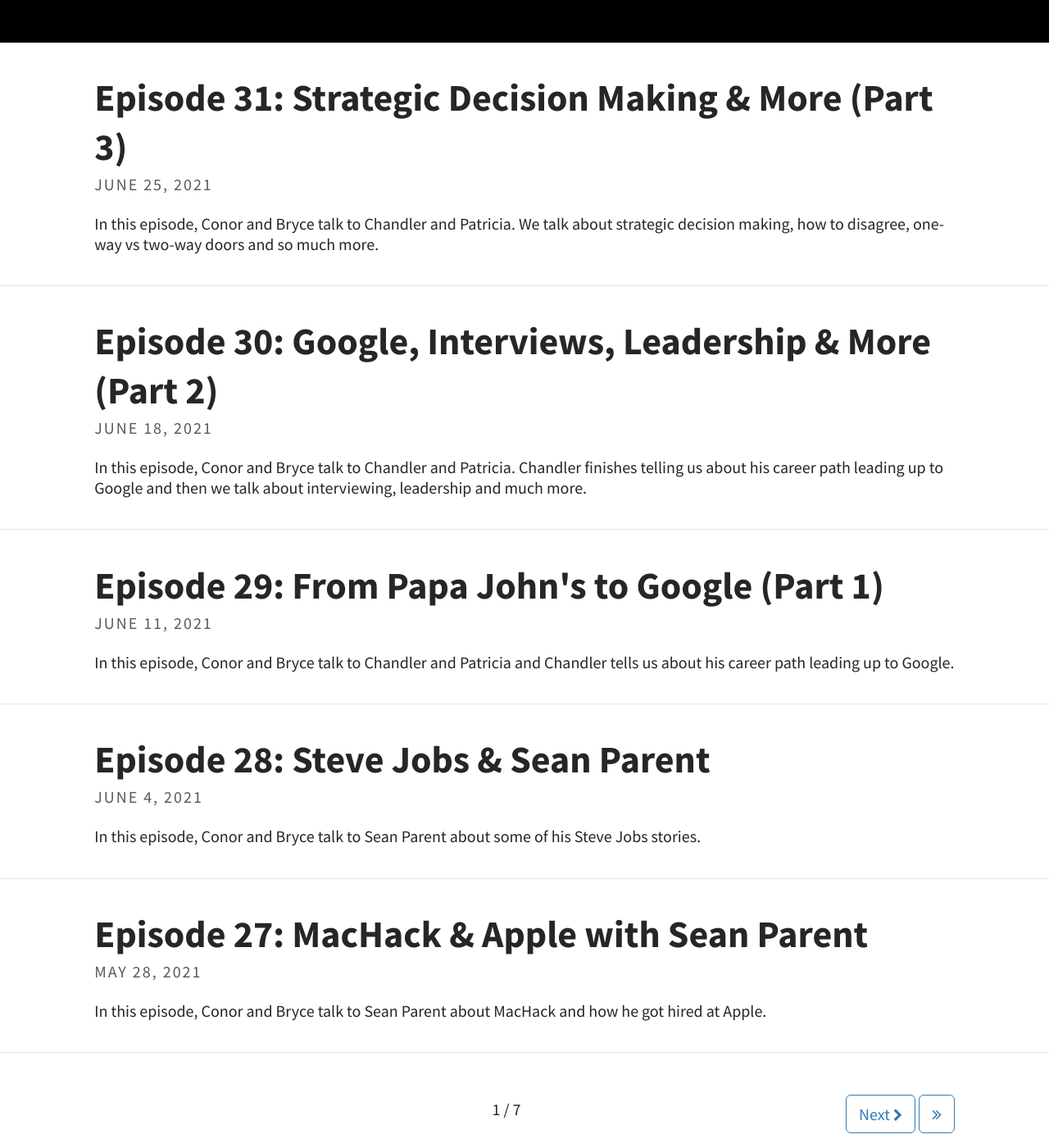
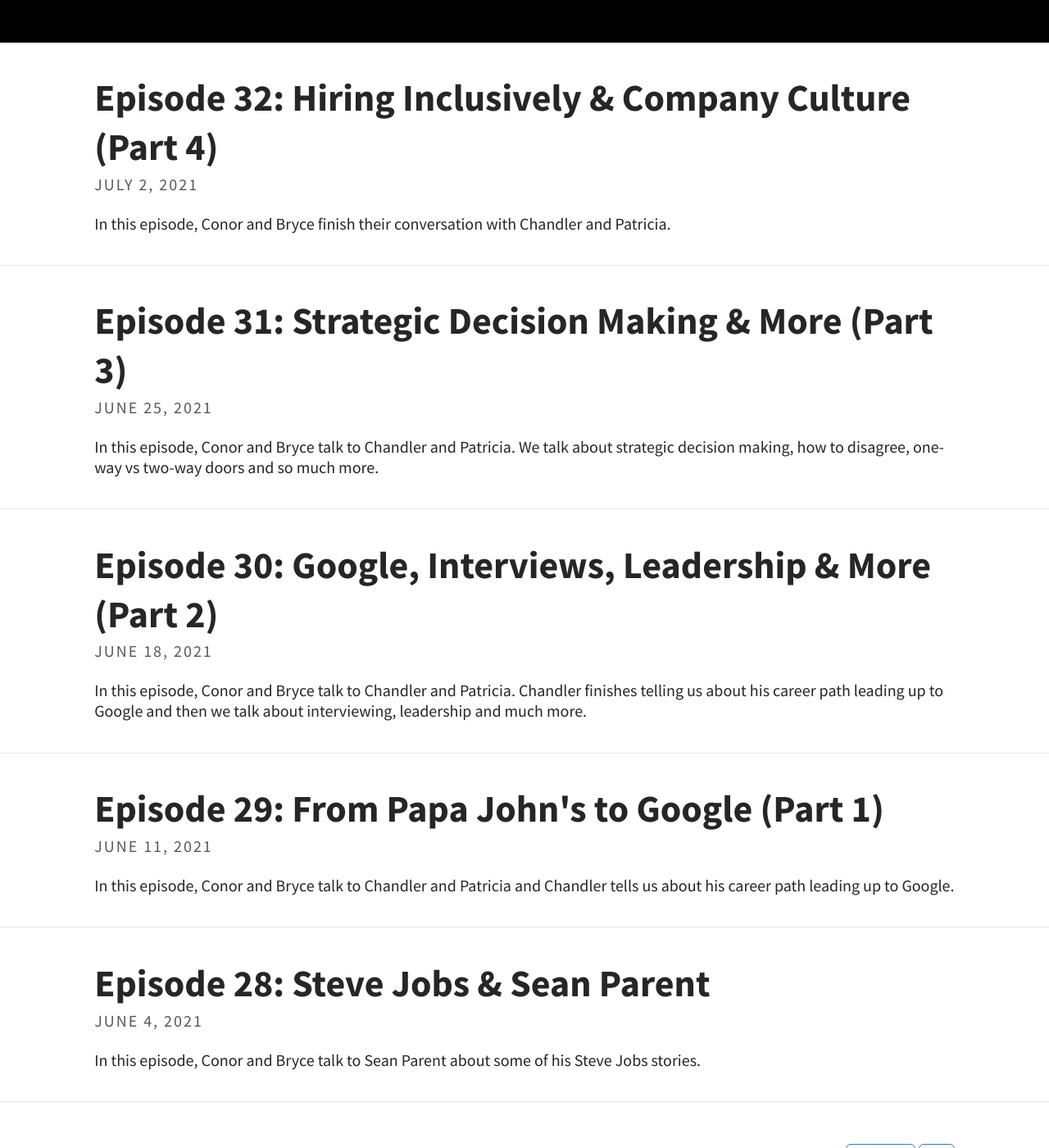
Before and after one commit to codereport/adsp2, a Jekyll site: the page built from index.html, in a window 1280 px wide and 1400 px high, scrolled down 333 px. Shown: the whole window at 82% size. Built offline with Jekyll 4.4.1, drawn with Linux system fonts in a browser that asks for light colours; the list of posts is cut into pages by our own code; some of the changed lines change nothing that is shown.

Commit message:
Episode 32

```diff
--- /dev/null
+++ b/_posts/2021-07-02-Episode-32.md
@@ -0,0 +1,40 @@
+---
+layout: post
+title: "Episode 32: Hiring Inclusively & Company Culture (Part 4)"
+tags: [Chandler Carruth, Patricia Aas, Guest, Interviewing]
+excerpt_separator: <!--more-->
+---
+
+<div id="buzzsprout-player-8801808"></div>
+<script src="https://www.buzzsprout.com/1501960/8801808-episode-32-hiring-inclusively-company-culture-part-4.js?container_id=buzzsprout-player-8801808&player=small" type="text/javascript" charset="utf-8"></script>
+
+<br>In this episode, Conor and Bryce finish their conversation with Chandler and Patricia.
+
+<!--more-->
+
+**About the Guests:**
+
+[Chandler Carruth](https://twitter.com/chandlerc1024) leads the C++, [Clang](https://clang.llvm.org/), and [LLVM](https://llvm.org/) teams at Google, building a better language with better diagnostics, tools, compilers, optimizers, etc. Previously, he worked on several pieces of Google’s distributed build system. He makes guest appearances helping to maintain a few core C++ libraries across Google’s codebase, and is active in the LLVM and Clang open source communities. He received his M.S. and B.S. in Computer Science from Wake Forest University, but disavows all knowledge of the contents of his Master’s thesis. He is regularly found drinking Cherry Coke Zero in the daytime and pontificating over a single malt scotch in the evening.
+
+[Patricia Aas](https://twitter.com/pati_gallardo) is a C++ programmer with a "thing for building browsers". She works for a company she co-founded called [TurtleSec](https://turtlesec.no/) where she teaches courses in Secure Coding in C++ and does consulting and contracting. She has been a professional programmer for 16 years, and started off her career working on the original [Opera browser](https://www.opera.com/). Since then she has made embedded products at Cisco and another browser at [Vivaldi](https://vivaldi.com/). When she has time she works on her own open source (pre-alpha) Chromium/Blink+Qt based browser called [TurtleBrowser](https://github.com/turtlebrowser/turtlebrowser).
+
+### Show Notes
+
+**Date Recorded:** 2021-06-05 <br>
+**Date Released:** 2021-07-02
+
+* [ADSP Episode 29: From Papa John's to Google (Part 1)](https://adspthepodcast.com/2021/06/11/Episode-29.html)
+* [ADSP Episode 30: Google, Interviews, Leadership & More (Part 2)](https://adspthepodcast.com/2021/06/18/Episode-30.html)
+* [ADSP Episode 31: Strategic Decision Making & More (Part 3)](https://adspthepodcast.com/2021/06/25/Episode-31.html)
+* [The Petrified Wood Principle](https://www.psychologytoday.com/ca/blog/the-shaping-us/201909/the-petrified-wood-principle)
+* [No Rules Rules](https://www.amazon.ca/No-Rules-Netflix-Culture-Reinvention/dp/1984877860#:~:text=Drawing%20on%20hundreds%20of%20interviews,most%20innovative%2C%20imaginative%2C%20and%20successful)
+* [Hit Refresh](https://www.amazon.ca/Hit-Refresh-Rediscover-Microsofts-Everyone/dp/0062959727/ref=sr_1_1?crid=GGUGXCF88ZUY&dchild=1&keywords=hit+refresh&qid=1625233962&s=books&sprefix=hit+re%2Cstripbooks%2C169&sr=1-1)
+* [NVIDIA GPU Gems](https://developer.nvidia.com/gpugems/gpugems/contributors)
+* [Organizational Charts of Amazon, Apple, Facebook, Google](https://ritholtz.com/2013/07/organizational-charts-of-amazon-apple-facebook-microsoft/)
+
+### Intro Song Info
+
+Miss You by Sarah Jansen https://soundcloud.com/sarahjansenmusic<br>
+Creative Commons — Attribution 3.0 Unported — CC BY 3.0<br>
+Free Download / Stream: http://bit.ly/l-miss-you<br>
+Music promoted by Audio Library https://youtu.be/iYYxnasvfx8<br>
--- a/pages/episodes.md
+++ b/pages/episodes.md
@@ -9,6 +9,7 @@ List of all episodes.
 
 |   #   |                                                  Title                                                  | Release Date |
 | :---: | :-----------------------------------------------------------------------------------------------------: | :----------: |
+|  32   | [Hiring Inclusively & Company Culture (Part 4)](https://adspthepodcast.com/2021/07/02/Episode-32.html)  |  2021-07-02  |
 |  31   |   [Strategic Decision Making & More (Part 3)](https://adspthepodcast.com/2021/06/25/Episode-31.html)    |  2021-06-25  |
 |  30   | [Google, Interviews, Leadership & More (Part 2)](https://adspthepodcast.com/2021/06/18/Episode-30.html) |  2021-06-18  |
 |  29   |      [From Papa John's to Google (Part 1)](https://adspthepodcast.com/2021/06/11/Episode-29.html)       |  2021-06-11  |
```
